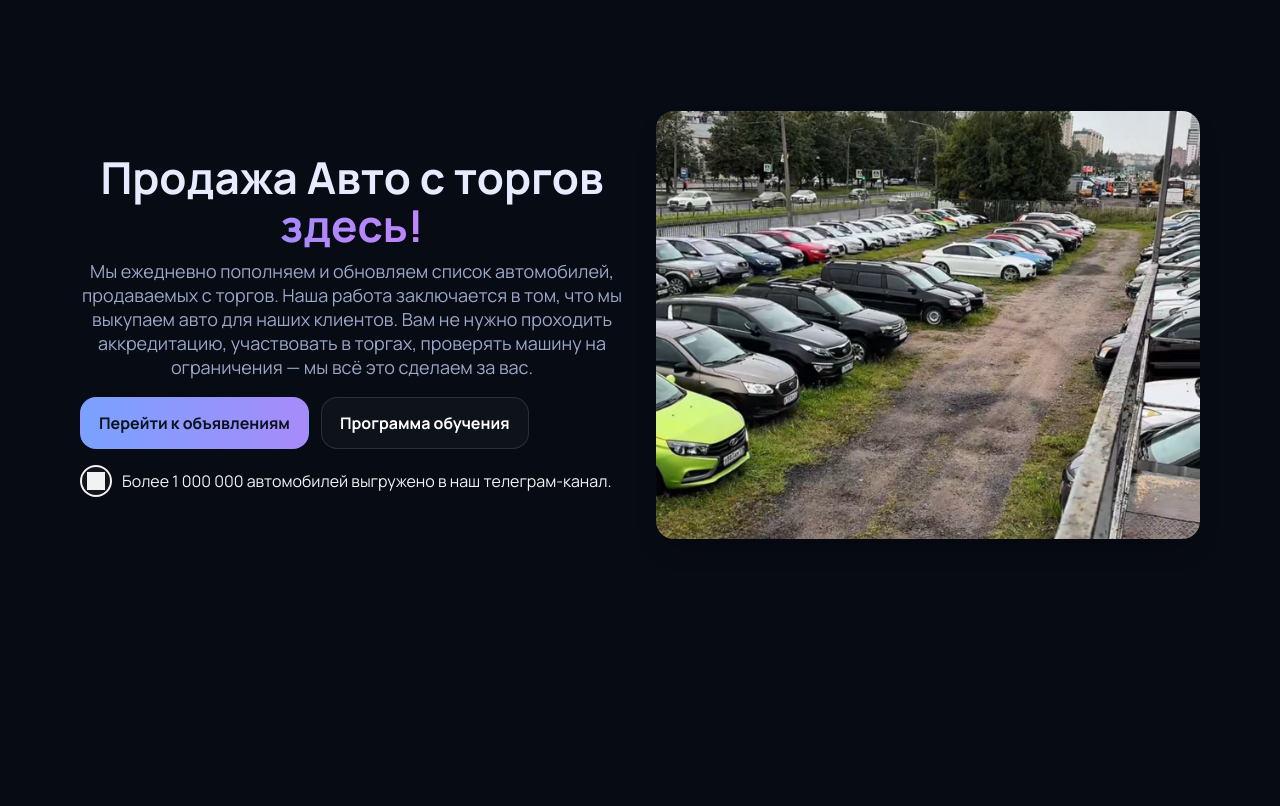
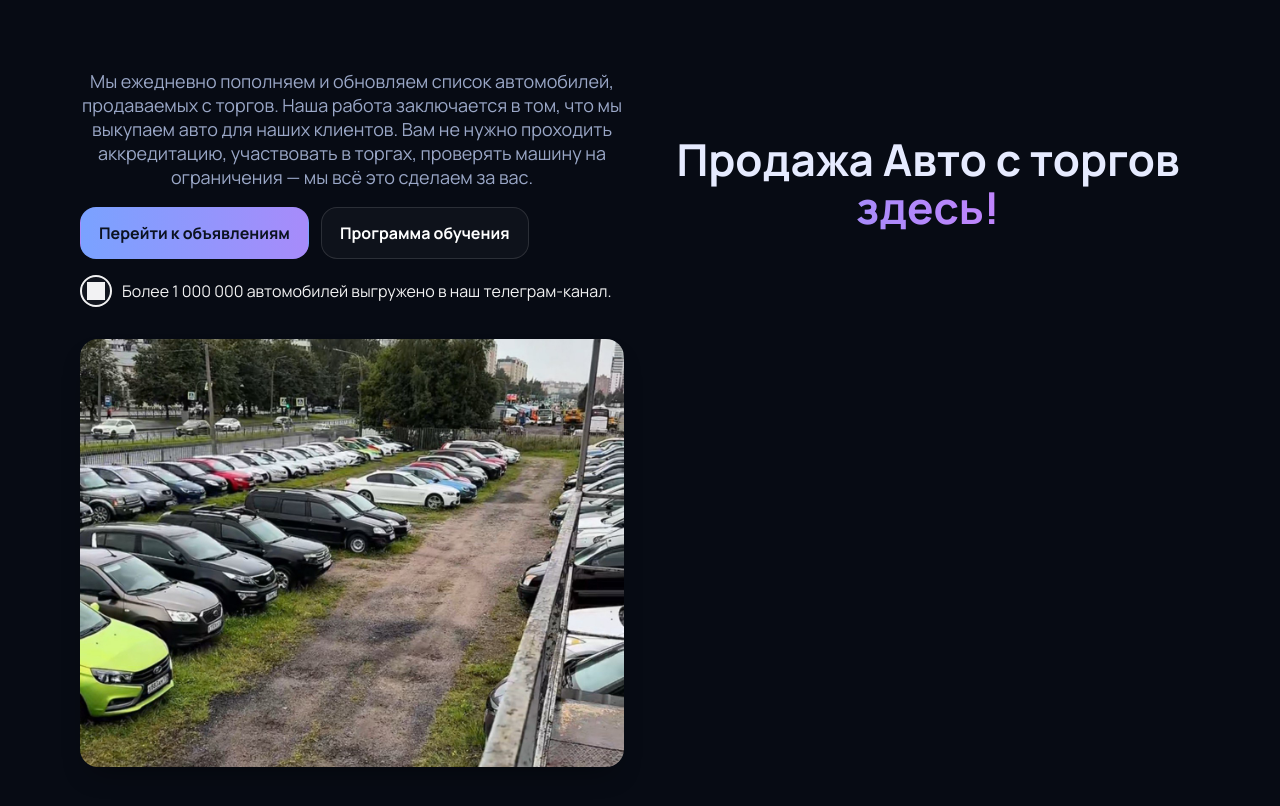
Before and after one commit to Klimixxx/car-landing, a plain HTML site: page index.html in a window 1280 px wide. Shown: the part 68-874 px from the top of the page. Before the commit the page ends 800 px from the top, so only its background shows below. Drawn offline with Linux system fonts and the light colour scheme; grey boxes are pictures that could not be loaded.

Commit message:
Update index.html

```diff
--- a/index.html
+++ b/index.html
@@ -46,10 +46,9 @@
     <!-- HERO -->
     <section class="hero section">
       <div class="container hero-inner">
+
         <!-- Левая колонка: текст -->
         <div class="hero-text">
-          <h1>Продажа Авто с торгов <span class="grad-violet">здесь!</span></h1>
-
           <p class="lead">
             Мы ежедневно пополняем и обновляем список автомобилей, продаваемых с торгов.
             Наша работа заключается в том, что мы выкупаем авто для наших клиентов. Вам не нужно проходить аккредитацию,
@@ -69,6 +68,9 @@
             <span>Более 1 000 000 автомобилей выгружено в наш телеграм-канал.</span>
           </div>
         </div>
+
+        <!-- Заголовок перенесён над фото -->
+        <h1 class="hero-title">Продажа Авто с торгов <span class="grad-violet">здесь!</span></h1>
 
         <!-- Правая колонка: фото -->
         <div class="hero-image">
```
